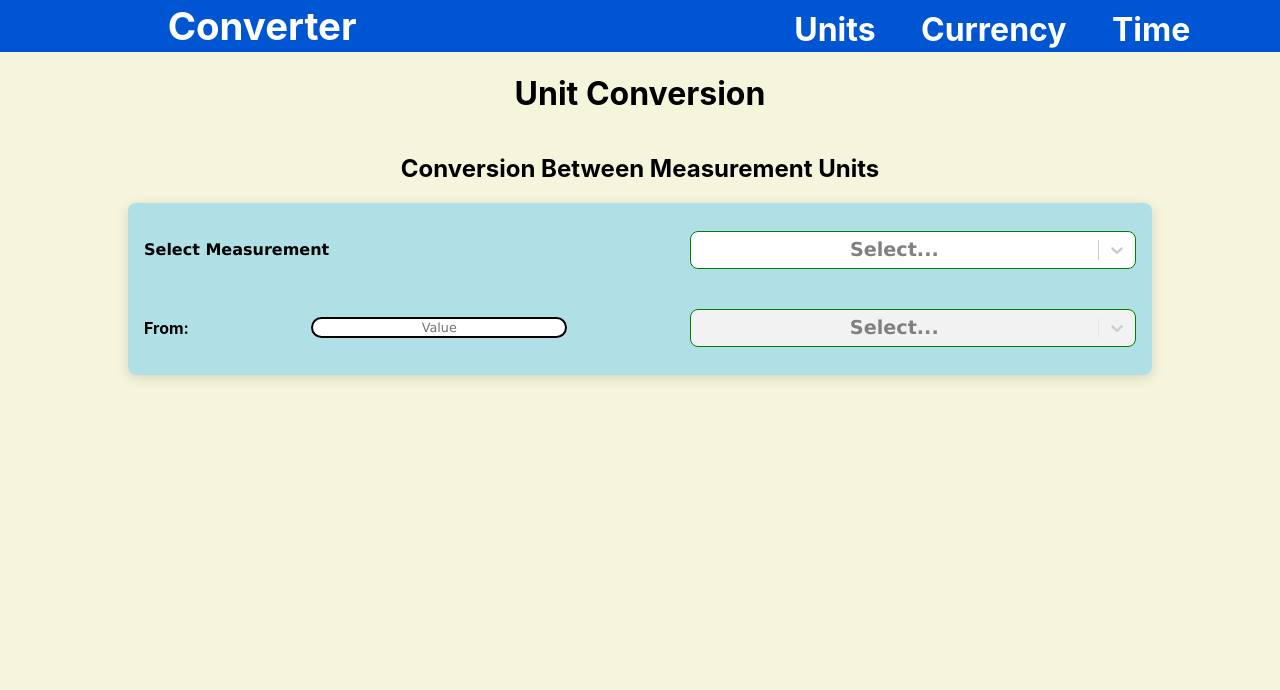
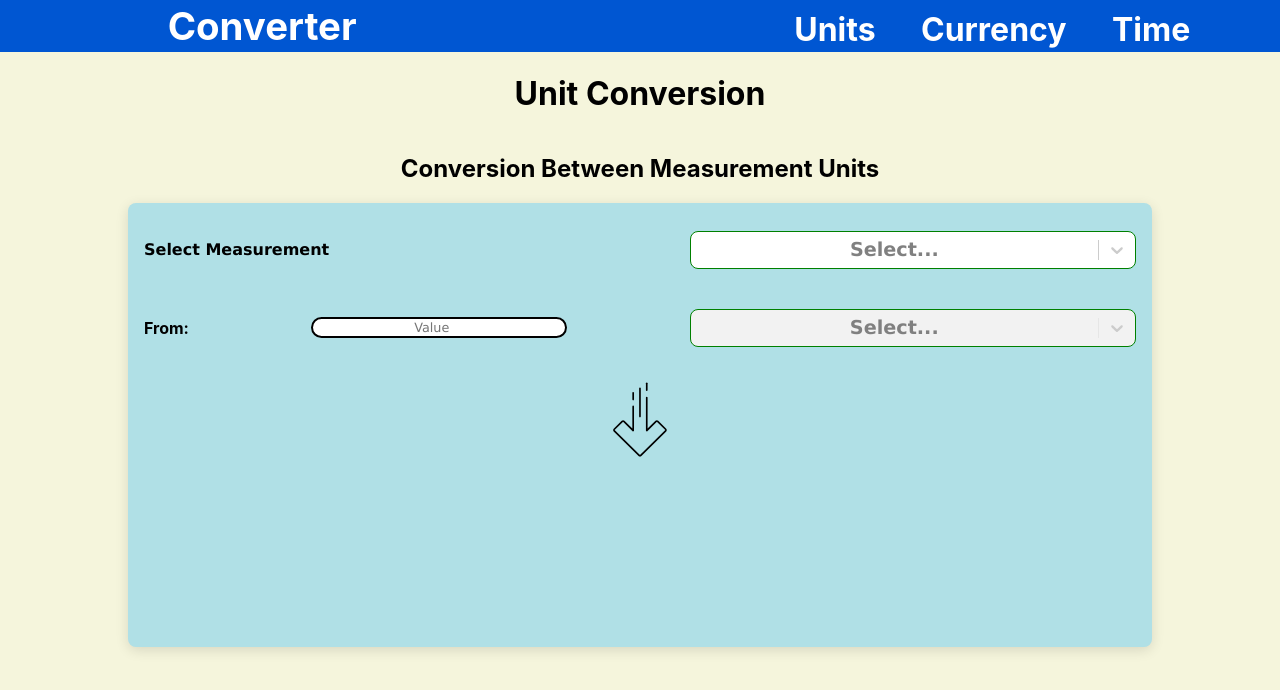
Before and after one commit to haytham918/converter-react, a React (Create React App) app: page / in a window 1280 px wide. Shown: the top 690 px of the page. Built offline with nearby package versions, Linux system fonts and the light colour scheme.

Commit message:
Adding the arrow

```diff
--- a/src/pages/Units.css
+++ b/src/pages/Units.css
@@ -50,6 +50,9 @@
 .input-container {
   width: 15%;
   height: 100%;
+  margin: 0;
+  -webkit-appearance: none;
+  -moz-appearance: textfield;
 }
 
 .value-enter {
@@ -62,3 +65,19 @@
   border-radius: 0.8rem;
   border-width: 0.15rem;
 }
+
+.arrow {
+  height: 85%;
+
+}
+
+.arrow-container {
+  display: flex;
+  justify-content: center;
+  align-items: center;
+  height: 20%;
+  margin-top: 1rem;
+  margin-bottom: 1rem;
+  margin-left: 1rem;
+  margin-right: 1rem;
+}
--- a/src/pages/Units.js
+++ b/src/pages/Units.js
@@ -1,5 +1,6 @@
 import { useState } from "react";
 import Select from "react-select";
+import arrow from '../arrow.svg'
 import "./Units.css";
 const Length = [
   { label: "Nanometer", value: 1 },
@@ -240,8 +241,11 @@ const Units = () => {
 
   const [before, setBefore] = useState(null);
 
+  const [after, setAfter] = useState(null);
+
   const kindHandler = (e) => {
-    setBefore('');
+    setBefore(null);
+    setAfter(null);
     setKind(e.value);
   };
 
@@ -276,7 +280,7 @@ const Units = () => {
         <div className = 'original-container'>
           <h4>From: </h4>
 
-          <input  className='value-enter' placeholder="Value"/>
+          <input  className='value-enter' placeholder="Value" type="number"/>
           <div className="kind-dropdown">
             <Select
               options={kind}
@@ -297,6 +301,9 @@ const Units = () => {
             />
           </div>
         </div>
+        <div className="arrow-container">
+        <img src={arrow} alt='Arrow' className='arrow'/>
+        </div>
       </div>
     </>
   );
```
Also changed, not shown: src/arrow.svg (added).
